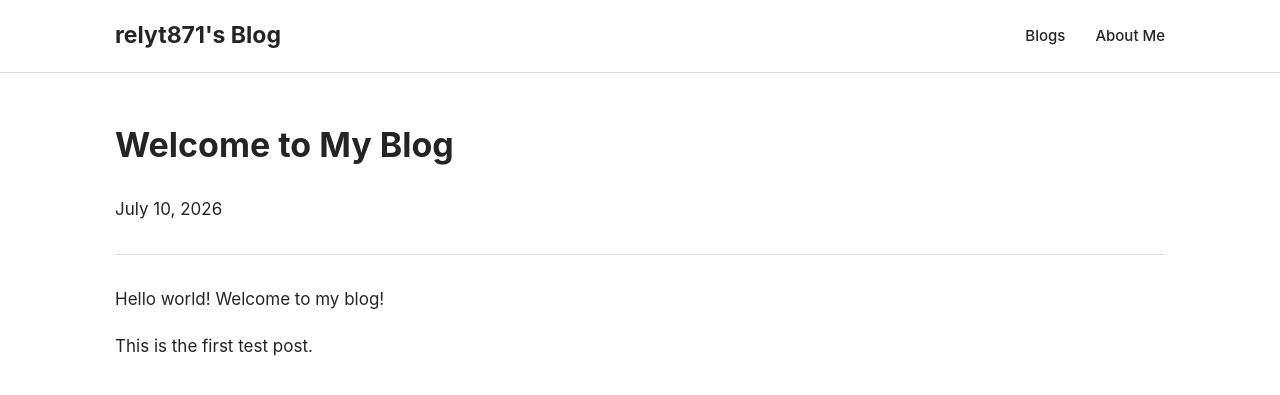
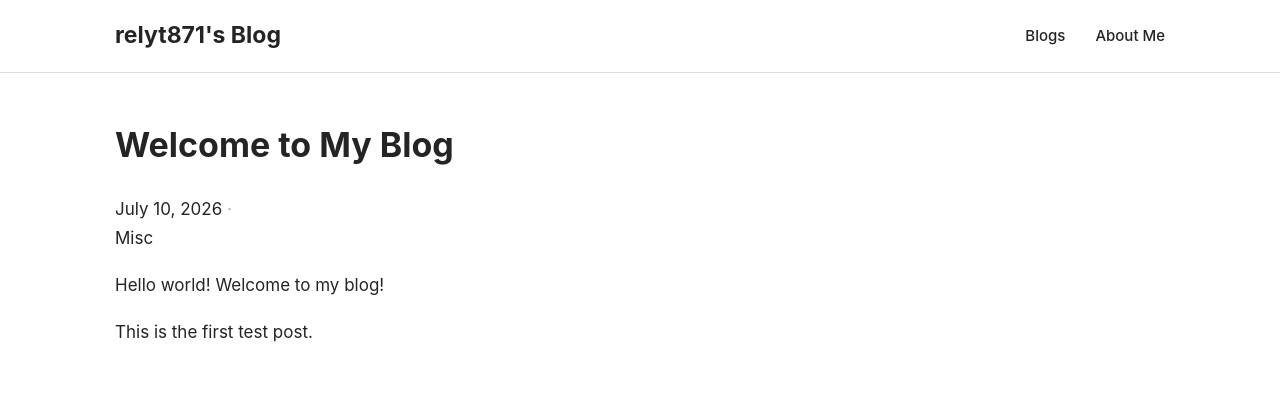
Before and after one commit to relyt871/relyt871.github.io, a Jekyll site: the page built from _posts/2026-07-10-welcome.md, in a window 1280 px wide. Shown: the top 395 px of the page. Built offline with Jekyll 4.4.1, drawn with Linux system fonts in a browser that asks for light colours.

Commit message:
Update post.html

```diff
--- a/_layouts/post.html
+++ b/_layouts/post.html
@@ -2,24 +2,55 @@
 layout: default
 ---
 
-<article>
+<article class="blog-post">
 
-  <header>
+  <header class="post-header">
 
     <h1>
       {{ page.title }}
     </h1>
 
-    <p>
-      {{ page.date | date: "%B %-d, %Y" }}
-    </p>
+
+    <div class="post-metadata">
+
+      <time datetime="{{ page.date | date_to_xmlschema }}">
+        {{ page.date | date: "%B %-d, %Y" }}
+      </time>
+
+
+      {% if page.tags.size > 0 %}
+
+        <span class="metadata-separator">
+          ·
+        </span>
+
+
+        <div
+          class="post-tags"
+          aria-label="Post tags"
+        >
+
+          {% for tag in page.tags %}
+
+            <span class="post-tag">
+              {{ tag }}
+            </span>
+
+          {% endfor %}
+
+        </div>
+
+      {% endif %}
+
+    </div>
 
   </header>
 
-  <hr>
 
-  <div>
+  <div class="post-content">
+
     {{ content }}
+
   </div>
 
 </article>
```
